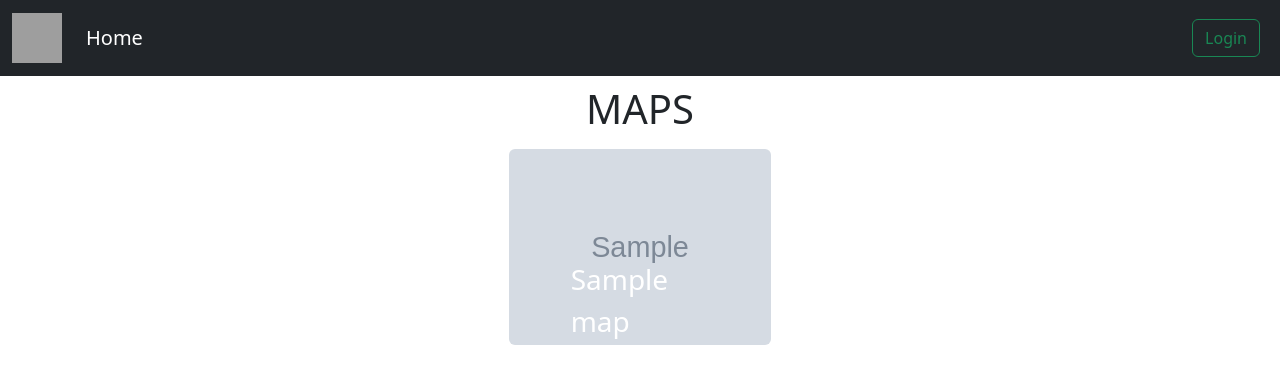
After one commit to jabbacalvin/valorant-lineups, a Node server app: page /maps/ in a window 1280 px wide. The commit adds this page. Shown: the top 384 px of the page. Run offline with Node 20, Linux system fonts and the light colour scheme; tables that the repository leaves empty hold one stand-in row (values such as "Sample post"); grey boxes marked "Sample" are stand-in pictures; some libraries are stand-ins or nearby versions; grey boxes are pictures that could not be loaded.

Commit message:
maps and map pages

```diff
--- /dev/null
+++ b/controllers/maps.js
@@ -0,0 +1,29 @@
+const Map = require("../models/map");
+
+module.exports = {
+  index,
+  show
+};
+
+async function index(req, res) {
+  const maps = await Map.find();
+
+  let mapGrid = [];
+
+  maps.forEach(function (map, index) {
+    if (!(index % 3)) {
+      mapGrid.push([]);
+    }
+  });
+
+  maps.forEach(function (map, index) {
+    mapGrid[index % 3].push(map);
+  });
+
+  res.render("maps/index", { title: "Maps", maps, mapGrid });
+}
+
+async function show(req, res) {
+  const map = await Map.findById(req.params.id);
+  res.render("maps/show", { title: "Map", map });
+}
--- a/public/stylesheets/style.css
+++ b/public/stylesheets/style.css
@@ -5,6 +5,41 @@ body {
 
 a {
   color: #00b7ff;
+}
+
+.map {
+  position: relative;
+}
+
+.map-img {
+  position: relative;
+}
+
+.map-name {
+  position: absolute;
+  color: white;
+  z-index: 10;
+  transform: translate(-50%, -50%);
+  left: 50%;
+  top: 75%;
+}
+
+.map-image {
+  background-position: center;
+  background-repeat: no-repeat;
+  background-size: cover;
+  position: relative;
+
+}
+
+.map-title {
+  color: white;
+}
+
+#minimap-canvas {
+  width: 100%;
+  height: 100%;
+  object-fit: cover;
 }
 
 @media all and (min-width: 576px) {
--- a/server.js
+++ b/server.js
@@ -15,6 +15,7 @@ require('./config/passport');
 var indexRouter = require('./routes/index');
 var usersRouter = require('./routes/users');
 var agentsRouter = require('./routes/agents');
+var mapsRouter = require('./routes/maps');
 
 var app = express();
 
@@ -47,6 +48,7 @@ app.use(function (req, res, next) {
 app.use('/', indexRouter);
 app.use('/users', usersRouter);
 app.use('/agents', agentsRouter);
+app.use('/maps', mapsRouter);
 
 // catch 404 and forward to error handler
 app.use(function(req, res, next) {
--- /dev/null
+++ b/views/maps/index.ejs
@@ -0,0 +1,25 @@
+<%- include('../partials/header') %>
+
+  <h1 class="text-uppercase text-center">
+    <%= title %>
+  </h1>
+
+  <div class="container-fluid">
+    <% mapGrid.forEach(function(row) { %>
+      <div class="maps row justify-content-center">
+        <% row.forEach(function(col) { %>
+          <div class="map col-10 col-md-3 p-2">
+            <a href="/maps/<%= col._id %>">
+              <img src="<%= col.image %>" class="rounded img-fluid map-img" />
+              <span class="map-name fs-3">
+                <%= col.name %>
+              </span>
+            </a>
+          </div>
+          <% }); %>
+      </div>
+    <% }); %>
+  </div>
+
+
+  <%- include('../partials/footer') %>
--- a/views/partials/header.ejs
+++ b/views/partials/header.ejs
@@ -3,6 +3,7 @@
   <head>
     <meta charset="UTF-8" />
     <meta name="viewport" content="width=device-width, initial-scale=1.0" />
+    <link rel="icon" href="https://lh3.googleusercontent.com/drive-viewer/AITFw-wkL3D2hnZbhg94ESpTzaQnpRjRWHFL2TeGzTho55kPy2Cpij0FcOwJM8KirEdewYoC6nru_ANuTp8Qd5WZQMjNvJY2qw=s1600">
     <title><%= title %></title>
     <link rel="stylesheet" href="/stylesheets/style.css" />
     <link
```
Also changed, not shown: models/map.js (added, +12 -0 lines), routes/maps.js (added, +11 -0 lines), views/maps/show.ejs (added, +38 -0 lines), public/javascripts/script.js (added).
